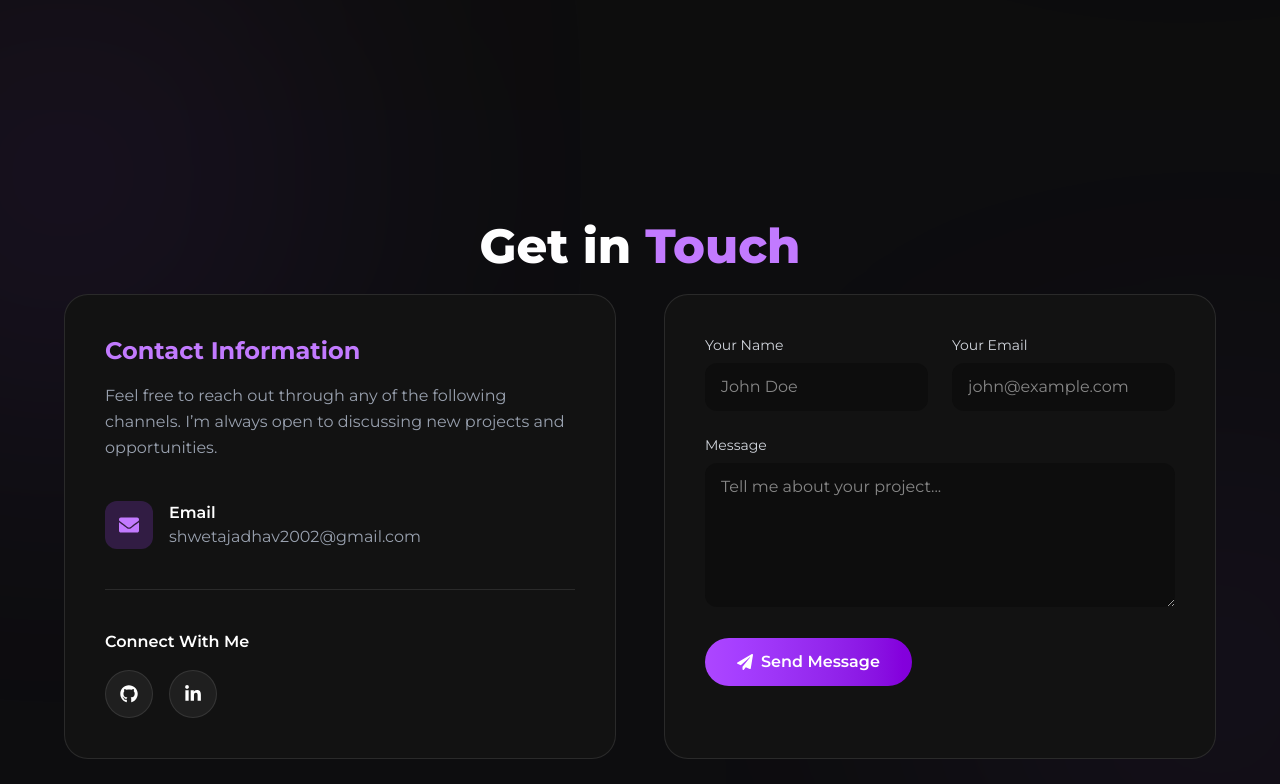
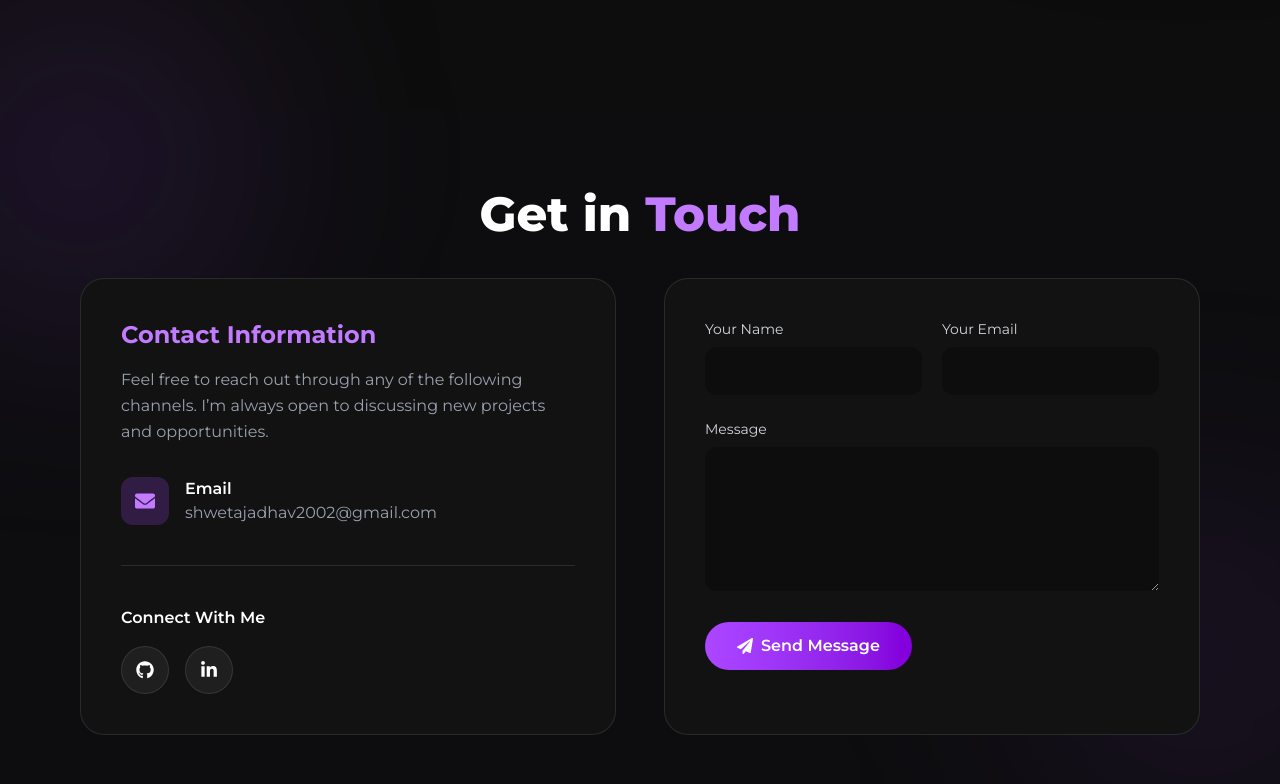
Before and after one commit to ShwetaJadhav12/Portfolio, a React (Vite) app in the folder my-portfolio/: page / in a window 1280 px wide. Shown: the part 5796-6580 px from the top of the page. Built offline with nearby package versions, Linux system fonts and the light colour scheme.

Commit message:
updating the contact us

```diff
--- a/my-portfolio/package.json
+++ b/my-portfolio/package.json
@@ -11,9 +11,11 @@
   },
   "dependencies": {
     "@tailwindcss/vite": "^4.1.18",
-    "framer-motion": "^12.23.26",
+    "emailjs-com": "^3.2.0",
+    "framer-motion": "^12.24.7",
     "react": "^19.2.0",
     "react-dom": "^19.2.0",
+    "react-hot-toast": "^2.6.0",
     "react-icons": "^5.5.0",
     "react-router-dom": "^7.11.0",
     "tailwindcss": "^4.1.18"
--- a/my-portfolio/src/pages/home.jsx
+++ b/my-portfolio/src/pages/home.jsx
@@ -1135,57 +1135,59 @@ const Home = () => {
 {/* ================= CONTACT SECTION ================= */}
 <section
   id="contact"
-  className="relative py-28 px-6 md:px-16 bg-[#0d0d0f] text-white"
+  className="relative py-20 px-4 sm:px-6 md:px-12 lg:px-20 bg-[#0d0d0f] text-white"
 >
-  <div>
-    {/* Heading */}
-    <h2 className="text-4xl md:text-5xl font-extrabold mb-6 text-center">
+  {/* Heading */}
+  <div className="text-center mb-10">
+    <h2 className="text-3xl sm:text-4xl md:text-5xl font-extrabold">
       Get in <span className="text-purple-400">Touch</span>
     </h2>
   </div>
+
   {/* Background glow */}
-  <div className="absolute -top-32 -left-32 w-96 h-96 bg-purple-500/15 blur-[160px] rounded-full"></div>
-  <div className="absolute bottom-0 -right-32 w-96 h-96 bg-purple-500/10 blur-[160px] rounded-full"></div>
+  <div className="absolute -top-28 -left-20 w-72 h-72 sm:w-80 sm:h-80 bg-purple-500/15 blur-[120px] rounded-full"></div>
+  <div className="absolute bottom-0 -right-20 w-72 h-72 sm:w-80 sm:h-80 bg-purple-500/10 blur-[120px] rounded-full"></div>
 
-  <div className="relative max-w-6xl mx-auto grid lg:grid-cols-2 gap-12">
+  {/* Main Grid */}
+  <div className="relative max-w-6xl mx-auto grid grid-cols-1 lg:grid-cols-2 gap-8 lg:gap-12">
 
-    {/* ================= LEFT — INFO ================= */}
-    <div className="bg-[#121212] rounded-3xl p-8 md:p-10 border border-white/10">
-      <h3 className="text-2xl font-bold text-purple-400 mb-4">
+    {/* LEFT — INFO */}
+    <div className="bg-[#121212] rounded-3xl p-6 sm:p-8 md:p-10 border border-white/10">
+      <h3 className="text-xl sm:text-2xl font-bold text-purple-400 mb-4">
         Contact Information
       </h3>
 
-      <p className="text-gray-400 mb-10 leading-relaxed">
+      <p className="text-gray-400 mb-8 leading-relaxed text-sm sm:text-base">
         Feel free to reach out through any of the following channels.
         I’m always open to discussing new projects and opportunities.
       </p>
 
-      {/* Info items */}
-      <div className="space-y-6">
+      <div className="space-y-5 sm:space-y-6">
 
         {/* Email */}
-        <div className="flex items-center gap-4">
-          <div className="w-12 h-12 rounded-xl bg-purple-500/20 flex items-center justify-center">
-            <FaEnvelope className="text-purple-400 text-xl" />
+        <div className="flex items-center gap-3 sm:gap-4">
+          <div className="w-10 h-10 sm:w-12 sm:h-12 rounded-xl bg-purple-500/20 flex items-center justify-center">
+            <FaEnvelope className="text-purple-400 text-lg sm:text-xl" />
           </div>
           <div>
-            <p className="font-semibold">Email</p>
-            <p className="text-gray-400">shwetajadhav2002@gmail.com</p>
+            <p className="font-semibold text-sm sm:text-base">Email</p>
+            <p className="text-gray-400 text-sm sm:text-base">
+              shwetajadhav2002@gmail.com
+            </p>
           </div>
         </div>
-
-
-
-        {/* Location */}
 
       </div>
 
       {/* Divider */}
-      <div className="h-px bg-white/10 my-10"></div>
+      <div className="h-px bg-white/10 my-8 sm:my-10"></div>
 
       {/* Socials */}
-      <h4 className="font-semibold mb-4">Connect With Me</h4>
-      <div className="flex gap-4">
+      <h4 className="font-semibold mb-3 sm:mb-4 text-sm sm:text-base">
+        Connect With Me
+      </h4>
+
+      <div className="flex gap-3 sm:gap-4">
         {[FaGithub, FaLinkedinIn].map((Icon, i) => (
           <a
             key={i}
@@ -1193,35 +1195,33 @@ const Home = () => {
             target="_blank"
             rel="noopener noreferrer"
             className="
-              w-12 h-12 rounded-full
+              w-10 h-10 sm:w-12 sm:h-12 rounded-full
               flex items-center justify-center
               bg-[#1f1f1f]
               border border-white/10
-              hover:bg-purple-500
-              hover:scale-110
+              hover:bg-purple-500 hover:scale-110
               transition-all duration-300
             "
           >
-            <Icon className="text-lg text-white" />
+            <Icon className="text-sm sm:text-lg text-white" />
           </a>
         ))}
       </div>
     </div>
 
-    {/* ================= RIGHT — FORM ================= */}
-    <div className="bg-[#121212] rounded-3xl p-8 md:p-10 border border-white/10">
+    {/* RIGHT — FORM */}
+    <div className="bg-[#121212] rounded-3xl p-6 sm:p-8 md:p-10 border border-white/10">
       <form className="space-y-6">
 
         {/* Name & Email */}
-        <div className="grid md:grid-cols-2 gap-6">
+        <div className="grid grid-cols-1 md:grid-cols-2 gap-5">
           <div>
             <label className="text-sm text-gray-300 mb-2 block">
               Your Name
             </label>
             <input
               type="text"
-              placeholder="John Doe"
-              className="w-full bg-[#0d0d0d] rounded-xl px-4 py-3 outline-none focus:ring-2 focus:ring-purple-500"
+              className="w-full bg-[#0d0d0d] rounded-xl px-4 py-3 text-sm sm:text-base outline-none focus:ring-2 focus:ring-purple-500"
             />
           </div>
 
@@ -1231,13 +1231,10 @@ const Home = () => {
             </label>
             <input
               type="email"
-              placeholder="john@example.com"
-              className="w-full bg-[#0d0d0d] rounded-xl px-4 py-3 outline-none focus:ring-2 focus:ring-purple-500"
+              className="w-full bg-[#0d0d0d] rounded-xl px-4 py-3 text-sm sm:text-base outline-none focus:ring-2 focus:ring-purple-500"
             />
           </div>
         </div>
-
-
 
         {/* Message */}
         <div>
@@ -1246,8 +1243,7 @@ const Home = () => {
           </label>
           <textarea
             rows="5"
-            placeholder="Tell me about your project..."
-            className="w-full bg-[#0d0d0d] rounded-xl px-4 py-3 outline-none focus:ring-2 focus:ring-purple-500"
+            className="w-full bg-[#0d0d0d] rounded-xl px-4 py-3 text-sm sm:text-base outline-none focus:ring-2 focus:ring-purple-500"
           ></textarea>
         </div>
 
@@ -1257,14 +1253,14 @@ const Home = () => {
           className="
             inline-flex items-center gap-2
             bg-gradient-to-r from-purple-500 to-purple-700
-            px-8 py-3 rounded-full
-            font-semibold
+            px-6 sm:px-8 py-3 rounded-full
+            text-sm sm:text-base font-semibold
             hover:scale-105
             hover:shadow-[0_0_35px_rgba(168,85,247,0.6)]
             transition-all duration-300
           "
         >
-          <FaPaperPlane />
+          <FaPaperPlane className="text-sm sm:text-base" />
           Send Message
         </button>
 
@@ -1273,6 +1269,7 @@ const Home = () => {
 
   </div>
 </section>
+
 
 <footer
   className="relative py-8 px-6 md:px-16 bg-[#0d0d0f] text-white border-t border-white/10"
```
Also changed, not shown: 1 other file (tests, documents, lock files or other folders).
